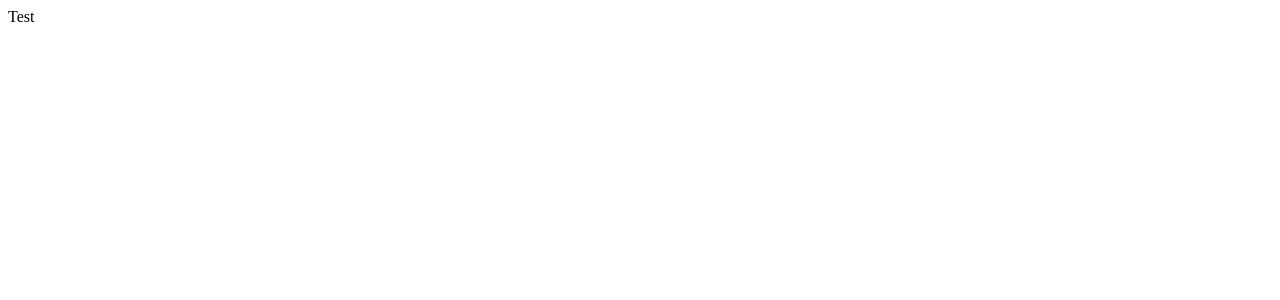
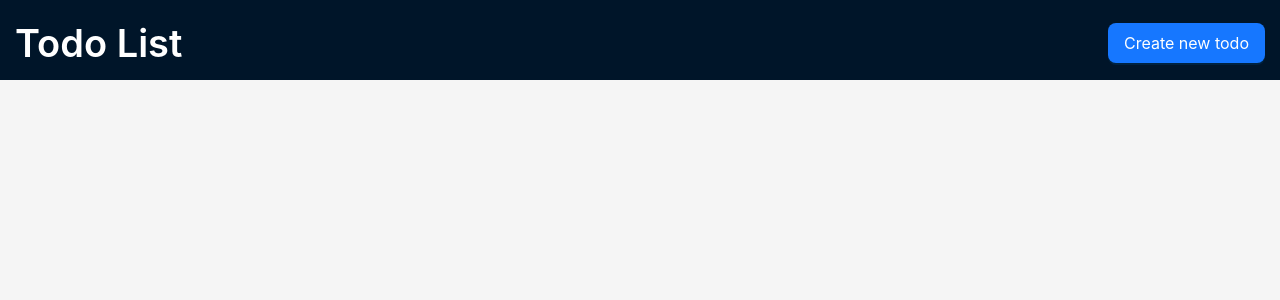
Before and after one commit to Chapalah/todo-list, a React (Create React App) app: page / in a window 1280 px wide. Shown: the top 300 px of the page. Built offline with nearby package versions, Linux system fonts and the light colour scheme.

Commit message:
add header layout

```diff
--- a/src/App.tsx
+++ b/src/App.tsx
@@ -1,8 +1,15 @@
+import { PageHeader } from "./components";
+import { Layout } from "antd";
+
+const layutStyle: React.CSSProperties = {
+  minHeight: '100vh'
+}
+
 function App() {
   return (
-    <div className="App">
-      Test
-    </div>
+    <Layout style={layutStyle}>
+      <PageHeader />
+    </Layout>
   );
 }
 
--- /dev/null
+++ b/src/components/PageHeader.tsx
@@ -0,0 +1,32 @@
+import { memo } from "react";
+import { Button, Layout, Row, Typography } from "antd";
+
+const { Title } = Typography;
+const { Header } = Layout;
+
+const headerStyle: React.CSSProperties = {
+  height: "80px",
+  padding: "20px 15px",
+  lineHeight: "120%",
+};
+
+const titleStyle: React.CSSProperties = {
+  color: "#ffffff",
+  margin: "0",
+};
+
+const PageHeader = () => {
+  return (
+    <Header style={headerStyle}>
+      <Row align={"middle"} justify={"space-between"}>
+        <Title style={titleStyle}>Todo List</Title>
+
+        <Button type="primary" size="large">
+          Create new todo
+        </Button>
+      </Row>
+    </Header>
+  );
+};
+
+export default memo(PageHeader);
--- /dev/null
+++ b/src/components/index.ts
@@ -0,0 +1 @@
+export { default as PageHeader } from "./PageHeader";
--- a/src/index.tsx
+++ b/src/index.tsx
@@ -1,6 +1,7 @@
 import React from 'react';
 import ReactDOM from 'react-dom/client';
 import App from './App';
+import 'antd/dist/reset.css';
 
 const root = ReactDOM.createRoot(
   document.getElementById('root') as HTMLElement
```
